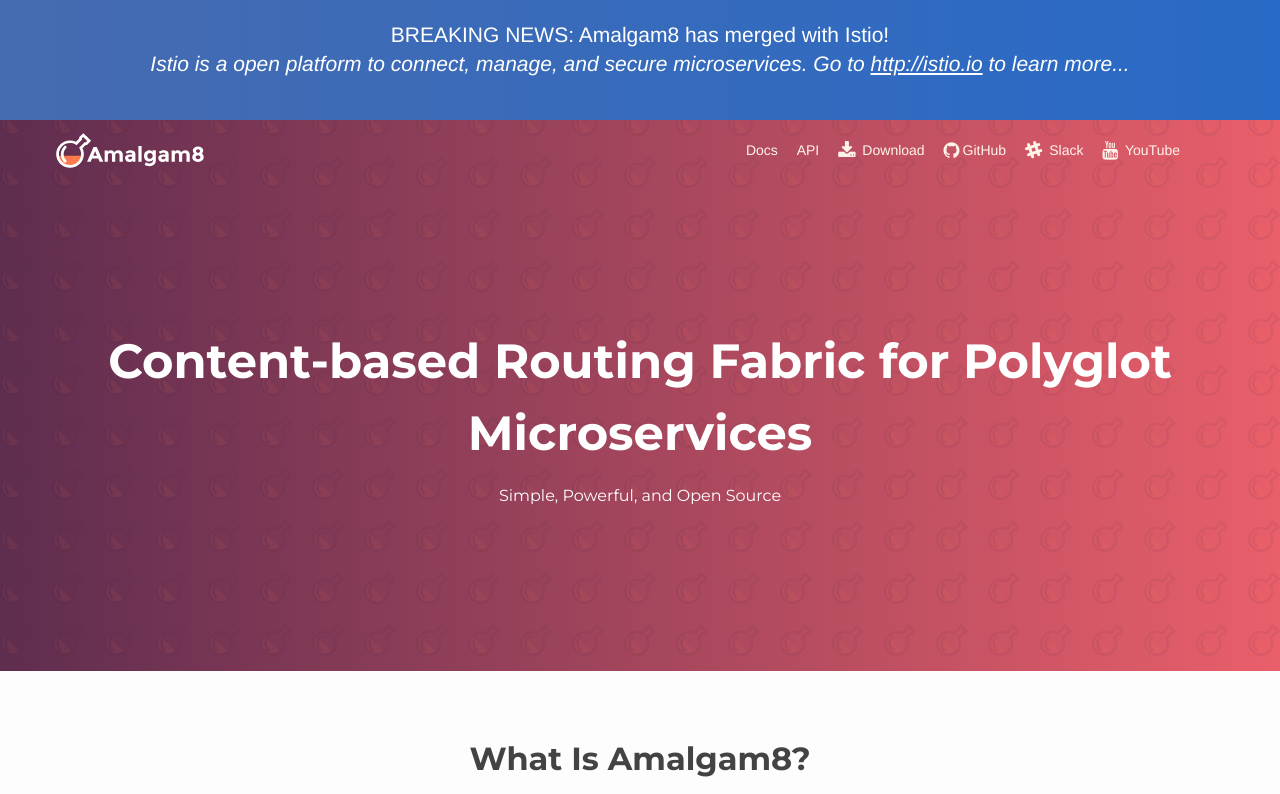
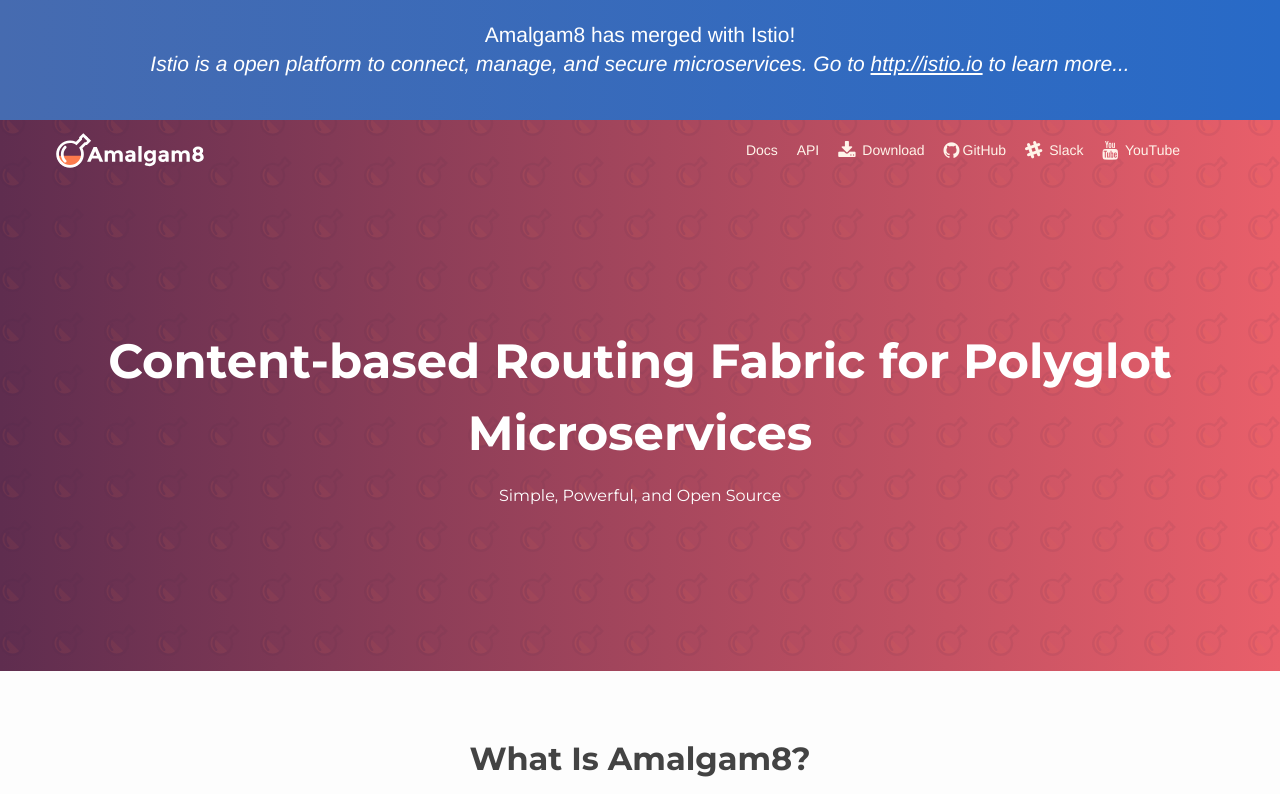
Before and after one commit to amalgam8/amalgam8.github.io, a Jekyll site: the page built from index.html, in a window 1280 px wide and 900 px high, cut to the strip 0-794 px from the top of the window. Built offline with Jekyll 4.4.1, drawn with Linux system fonts in a browser that asks for light colours; nearby versions of some CDN libraries.

Commit message:
rework istio merge announcement

```diff
--- a/_includes/header.html
+++ b/_includes/header.html
@@ -27,7 +27,7 @@
     </style>
     <div class="istio-container">
       <div class="container">
-        <p class="lead">BREAKING NEWS: Amalgam8 has merged with Istio!<br>
+        <p class="lead">Amalgam8 has merged with Istio!<br>
         <em>Istio is a open platform to connect, manage, and secure microservices. Go to <a href="http://istio.io">http://istio.io</a> to learn more... </em>
         </p>
       </div>
--- a/_layouts/bootstrap.html
+++ b/_layouts/bootstrap.html
@@ -52,7 +52,7 @@
     </style>
     <div class="istio-container">
       <div class="container">
-        <p class="lead">BREAKING NEWS: Amalgam8 has merged with Istio!<br>
+        <p class="lead">Amalgam8 has merged with Istio!<br>
         <em>Istio is a open platform to connect, manage, and secure microservices. Go to <a href="http://istio.io">http://istio.io</a> to learn more... </em>
         </p>
       </div>
```
